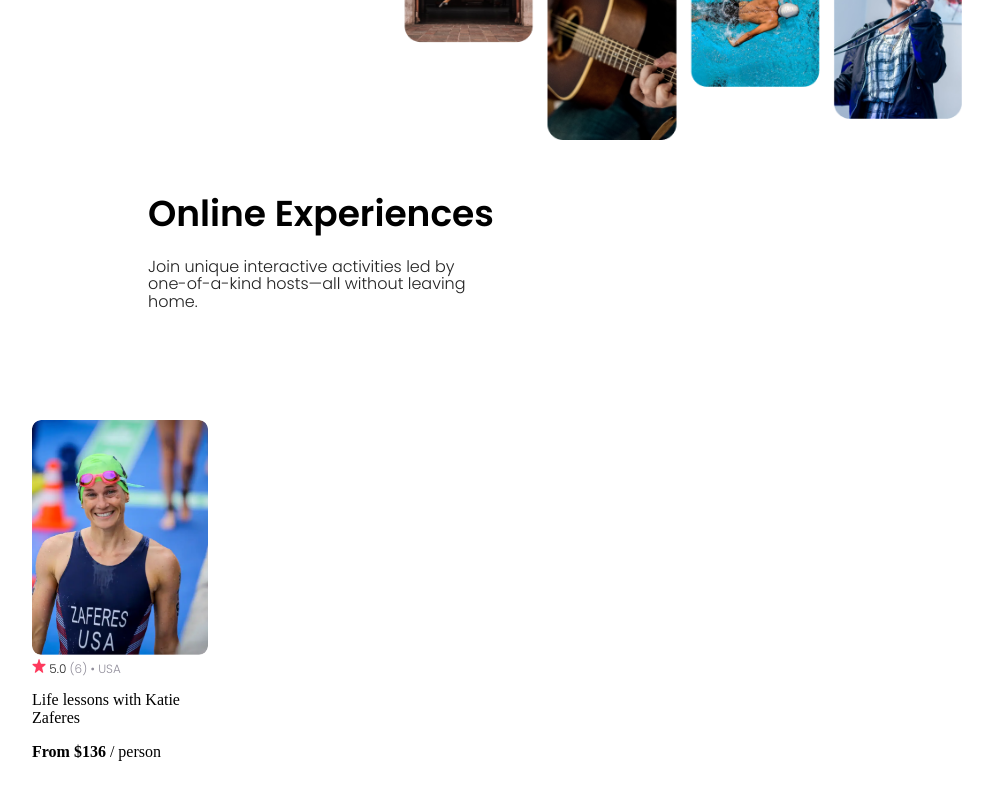
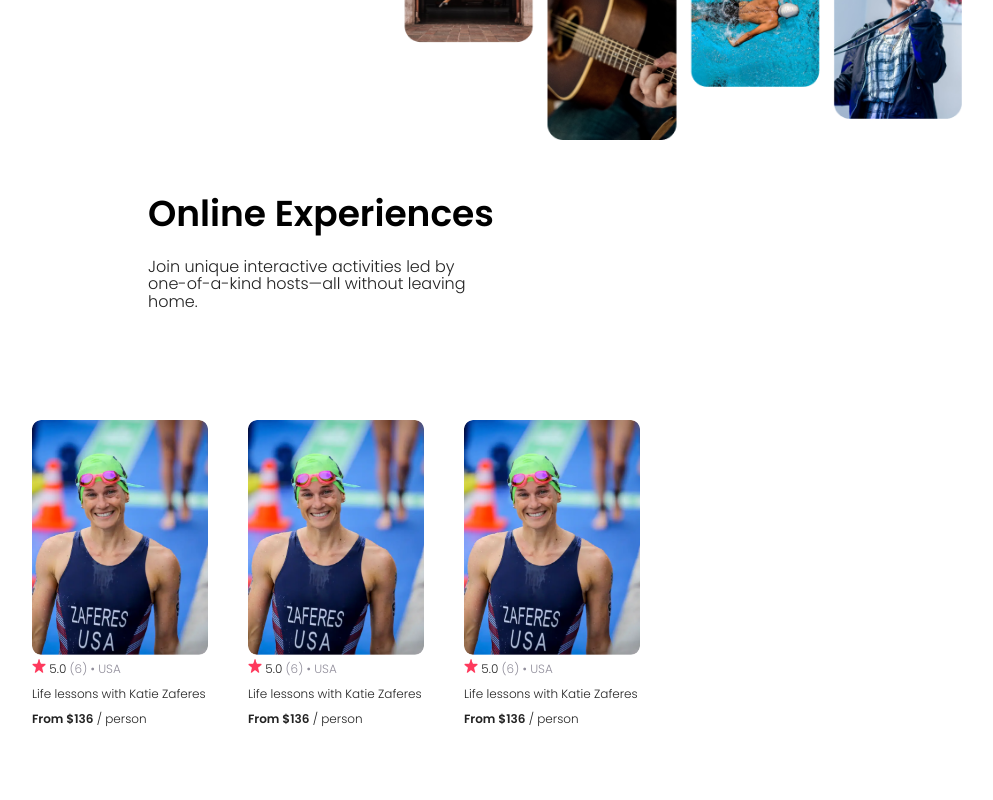
Before and after one commit to alejotsv/AirbnbExperience, a React (Vite) app: page / in a window 1280 px wide. Shown: the part 390-1190 px from the top of the page, without its empty margins (28-1021 px from the left). Built offline with nearby package versions, Linux system fonts and the light colour scheme.

Commit message:
complete cards

```diff
--- a/src/App.css
+++ b/src/App.css
@@ -123,3 +123,26 @@
 
   color: #918E9B;
 }
+
+.card-description > p {
+  font-family: 'Poppins';
+  font-style: normal;
+  font-weight: 300;
+  font-size: 12px;
+  line-height: 110%;
+  /* identical to box height, or 13px */
+
+  color: #222222;
+}
+
+.card-price > p {
+  font-family: 'Poppins';
+  font-style: normal;
+  font-weight: 300;
+  font-size: 12px;
+  line-height: 110%;
+  /* identical to box height, or 13px */
+
+  color: #222222;
+
+}
--- a/src/components/Cards.jsx
+++ b/src/components/Cards.jsx
@@ -5,6 +5,8 @@ const Cards = () => {
   return(
     <div className='cards'>
       <Card />
+      <Card />
+      <Card />
     </div>
   )
 }
```
